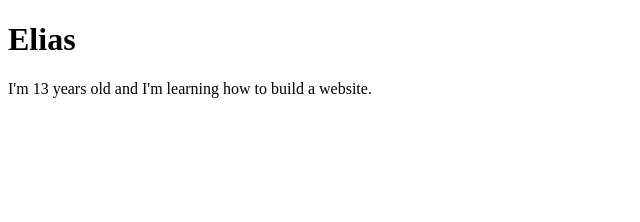
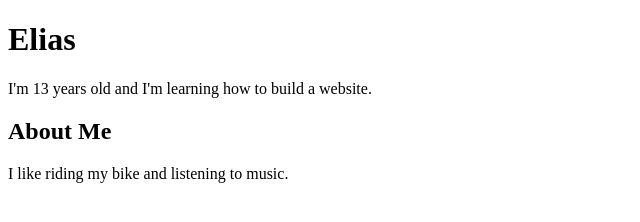
Before and after one commit to Eliasgeo-dev/my-portfolio, a plain HTML site: page index.html in a window 1280 px wide. Shown: the whole page, without its empty margins (0-640 px from the left). Drawn offline with Linux system fonts and the light colour scheme.

Commit message:
add an about me section

```diff
--- a/index.html
+++ b/index.html
@@ -6,5 +6,7 @@
 	<body>
 		<h1>Elias</h1>
 		<p>I'm 13 years old and I'm learning how to build a website.</p>
+		<h2>About Me</h2>
+		<p>I like riding my bike and listening to music.</p>
 	</body>
 </html>
```
